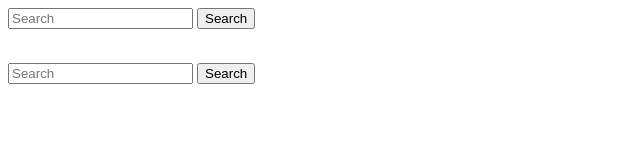
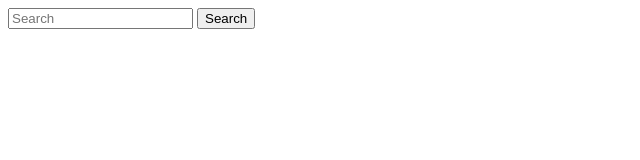
Before and after one commit to ceck95/music-api, a website: page views/index.html in a window 1280 px wide. Shown: the whole page, without its empty margins (0-640 px from the left). Drawn offline with Linux system fonts and the light colour scheme.

Commit message:
display none

```diff
--- a/app.js
+++ b/app.js
@@ -44,7 +44,7 @@ app.use(bodyParser.json());
 app.use(bodyParser.urlencoded());
 app.use(cookieParser());
 app.use(express.static(path.join(__dirname, 'public')));
-
+//cors nodejs
 // app.use(function(req, res, next) {
 //   res.header("Access-Control-Allow-Origin", "*");
 //   res.header("Access-Control-Allow-Headers", "Origin, X-Requested-With, Content-Type, Accept");
--- a/views/index.html
+++ b/views/index.html
@@ -5,7 +5,7 @@
 	</div>
 </form>
 <br>
-<form style="display: " id="2" class="uk-form" action="/apimv" method="post">
+<form style="display: none;" id="2" class="uk-form" action="/apimv" method="post">
 	<div style="width: 460px;" class="uk-grid uk-container-center uk-grid-collapse uk-form-row">
 		<input class="uk-form-default uk-width-small-8-10" type="text" name="text_search" placeholder="Search" />
 		<input class="uk-button uk-width-small-2-10" type="submit" value="Search" />
```
